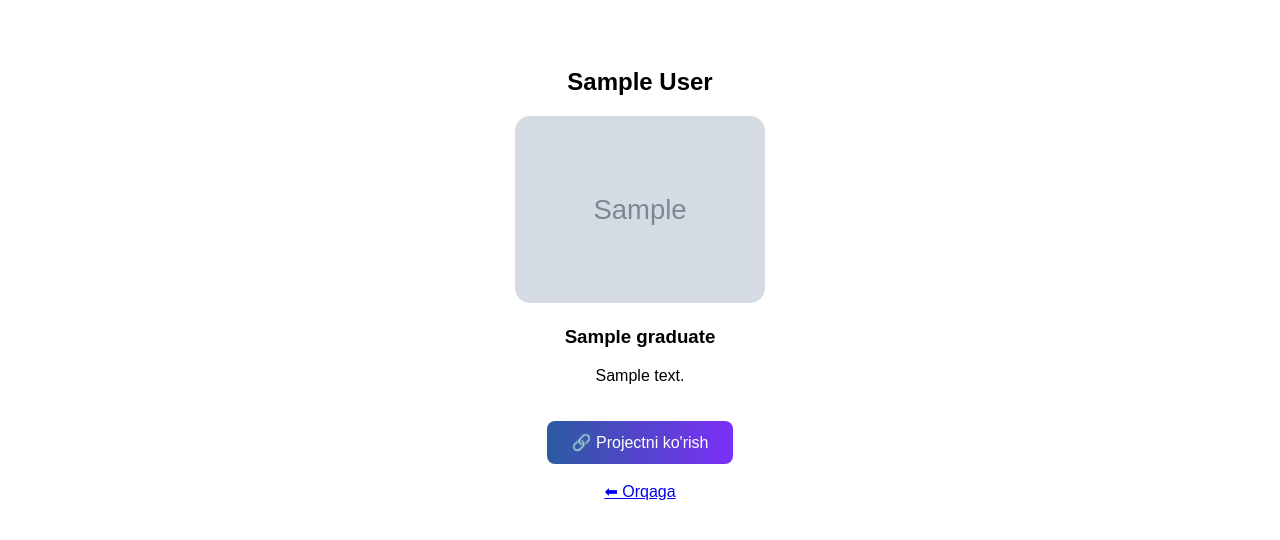
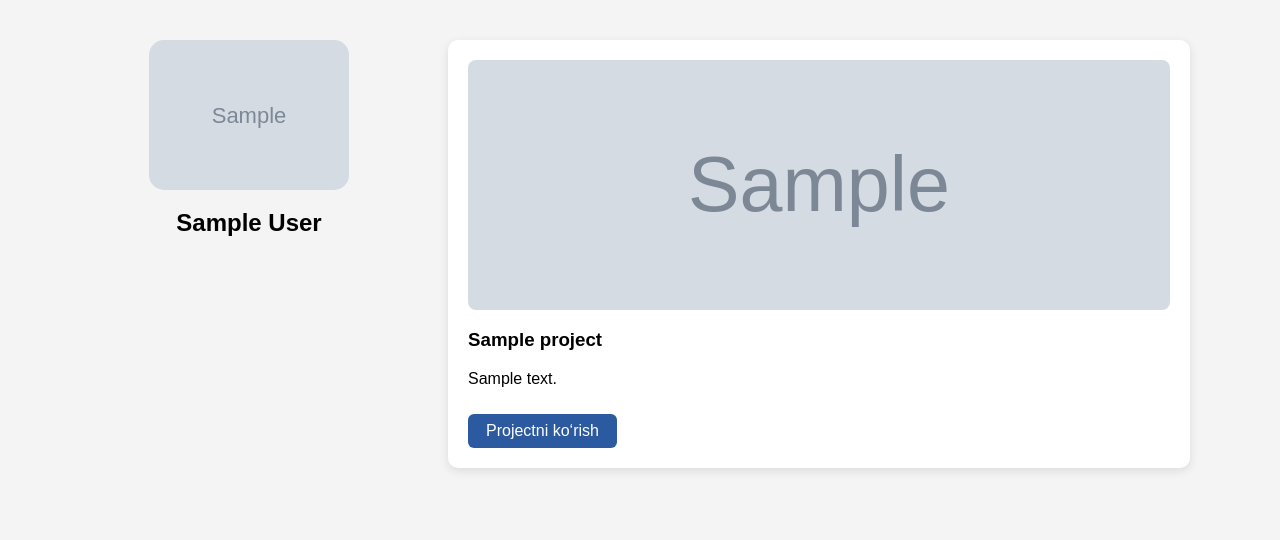
Before and after one commit to mr22p/Bitiruv2, a Django app: template Bitiruv/main/templates/detail.html in a window 1280 px wide. Shown: the top 540 px of the page. Run offline with Django 5.2, Linux system fonts and the light colour scheme; the template is opened without the code that fills it: values that come from a table or form of the project are taken from there, others are empty; tables that the repository leaves empty hold one stand-in row (values such as "Sample post"); grey boxes marked "Sample" are stand-in pictures.

Commit message:
Yangilanish2

```diff
--- a/Bitiruv/main/admin.py
+++ b/Bitiruv/main/admin.py
@@ -1,5 +1,5 @@
 from django.contrib import admin
-from .models import Graduate, AccessCode
+from .models import Graduate, Project
 
 admin.site.register(Graduate)
-admin.site.register(AccessCode)
+admin.site.register(Project)
--- a/Bitiruv/main/models.py
+++ b/Bitiruv/main/models.py
@@ -3,13 +3,24 @@ from django.db import models
 class Graduate(models.Model):
     full_name = models.CharField(max_length=200)
     photo = models.ImageField(upload_to='graduates/')
-    project_title = models.CharField(max_length=200)
-    project_description = models.TextField()
-    project_link = models.URLField(blank=True, null=True)
 
     def __str__(self):
         return self.full_name
 
+
+class Project(models.Model):
+    graduate = models.ForeignKey(
+        Graduate,
+        on_delete=models.CASCADE,
+        related_name='projects'
+    )
+    title = models.CharField(max_length=200)
+    description = models.TextField()
+    image = models.ImageField(upload_to='projects/')
+    link = models.URLField(blank=True, null=True)
+
+    def __str__(self):
+        return self.title
 
 class AccessCode(models.Model):
     code = models.CharField(max_length=20)
--- a/Bitiruv/main/templates/detail.html
+++ b/Bitiruv/main/templates/detail.html
@@ -5,49 +5,104 @@
     <style>
         body {
             font-family: Arial;
-            text-align: center;
+            margin: 0;
             padding: 40px;
+            background: #f4f4f4;
         }
 
-        img {
-            width: 250px;
+        .container {
+            display: flex;
+            gap: 40px;
+            max-width: 1100px;
+            margin: auto;
+        }
+
+        /* 👤 Chap taraf */
+        .left {
+            width: 30%;
+            text-align: center;
+        }
+
+        .left img {
+            width: 200px;
             border-radius: 15px;
+        }
+
+        .left h2 {
+            margin-top: 15px;
+        }
+
+        /* 📂 O‘ng taraf */
+        .right {
+            width: 70%;
+        }
+
+        .project-card {
+            background: white;
+            padding: 20px;
+            margin-bottom: 20px;
+            border-radius: 10px;
+            box-shadow: 0 3px 10px rgba(0,0,0,0.1);
+        }
+
+        .project-card img {
+            width: 100%;
+            max-height: 250px;
+            object-fit: cover;
+            border-radius: 8px;
+        }
+
+        .project-card h3 {
+            margin-top: 15px;
         }
 
         .button {
             display: inline-block;
-            margin-top: 20px;
-            padding: 12px 25px;
-            background: linear-gradient(90deg, #2c5aa0, #7b2ff7);
+            margin-top: 10px;
+            padding: 8px 18px;
+            background: #2c5aa0;
             color: white;
             text-decoration: none;
-            border-radius: 8px;
-            transition: 0.3s;
+            border-radius: 6px;
         }
 
         .button:hover {
-            opacity: 0.8;
+            background: #7b2ff7;
         }
     </style>
 </head>
 <body>
 
-<h2>{{ graduate.full_name }}</h2>
+<div class="container">
 
-<img src="{{ graduate.photo.url }}">
+    <!-- 👤 Chap -->
+    <div class="left">
+        <img src="{{ graduate.photo.url }}">
+        <h2>{{ graduate.full_name }}</h2>
+    </div>
 
-<h3>{{ graduate.project_title }}</h3>
+    <!-- 📂 O‘ng -->
+    <div class="right">
 
-<p>{{ graduate.project_description }}</p>
+        {% for project in projects %}
+            <div class="project-card">
+                <img src="{{ project.image.url }}">
+                <h3>{{ project.title }}</h3>
+                <p>{{ project.description }}</p>
 
-{% if graduate.project_link %}
-    <a href="{{ graduate.project_link }}" target="_blank" class="button">
-        🔗 Projectni ko'rish
-    </a>
-{% endif %}
+                {% if project.link %}
+                    <a href="{{ project.link }}" target="_blank" class="button">
+                        Projectni ko‘rish
+                    </a>
+                {% endif %}
+            </div>
+        {% empty %}
+            <p>Hozircha loyiha mavjud emas.</p>
+        {% endfor %}
 
-<br><br>
-<a href="{% url 'home' %}">⬅ Orqaga</a>
+    </div>
+
+</div>
 
 </body>
 </html>
```
Also changed, not shown: Bitiruv/main/templates/home.html (+22 -34 lines), Bitiruv/main/views.py (+6 -4 lines), Bitiruv/main/migrations/0003_remove_graduate_project_description_and_more.py (added), Bitiruv/media/graduates/RAsm.png (added), Bitiruv/media/graduates/photo_2026-02-18_17-07-34.jpg (added), Bitiruv/media/projects/images.jpg (added), Bitiruv/media/projects/photo_2026-02-24_06-33-51.jpg (added).
